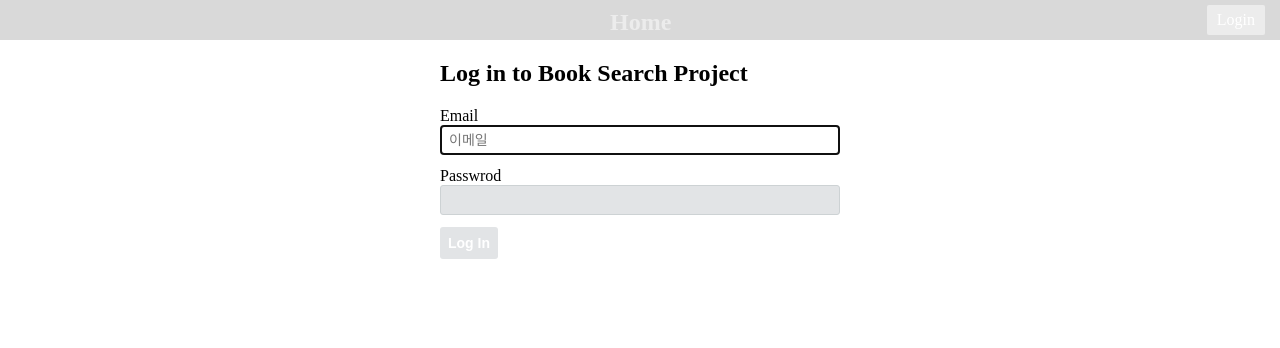
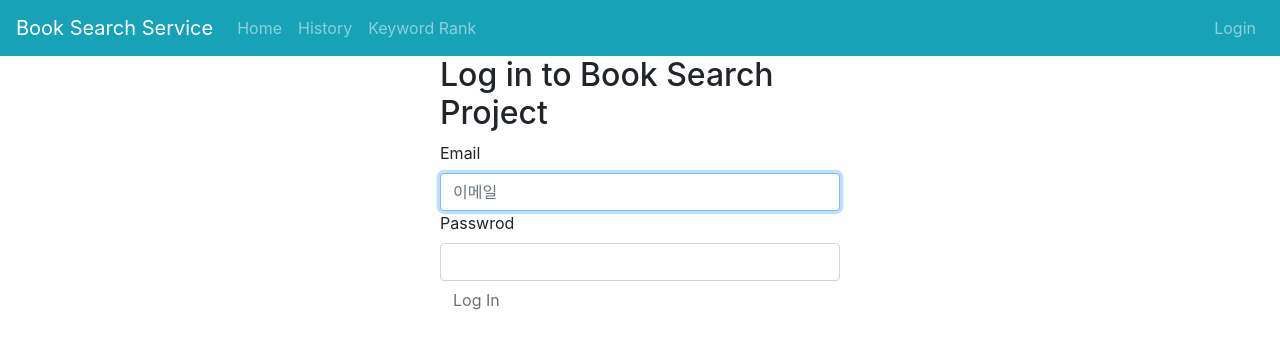
Before and after one commit to ksr332004/book-search-service, a Vue app in the folder frontend/: page /login in a window 1280 px wide. Shown: the top 348 px of the page. Built offline with nearby package versions, Linux system fonts and the light colour scheme.

Commit message:
update: Bootstrap 적용

```diff
--- a/frontend/package.json
+++ b/frontend/package.json
@@ -9,6 +9,7 @@
   },
   "dependencies": {
     "axios": "^0.19.0",
+    "bootstrap-vue": "^2.0.0-rc.27",
     "core-js": "^2.6.5",
     "save": "^2.4.0",
     "vue": "^2.6.10",
--- a/frontend/src/App.vue
+++ b/frontend/src/App.vue
@@ -1,7 +1,7 @@
 <template>
   <div id="app">
     <Navbar />
-    <router-view class="container" />
+    <router-view />
   </div>
 </template>
 
@@ -14,53 +14,3 @@ export default {
   }
 }
 </script>
-
-<style>
-html, body, #app {
-  height: 100%;
-  margin: 0px;
-}
-#app {
-  display: flex;
-  flex-direction: column;
-}
-.container {
-  flex-grow: 1;
-  position: relative;
-}
-.btn {
-  border-radius: 3px;
-  padding: 6px 8px;
-  background-color: #e2e4e6;
-  border: none;
-  display: inline-block;
-  color: #fff;
-  font-size: 14px;
-  line-height: 20px;
-  font-weight: 700;
-  cursor: pointer;
-}
-.btn-success {
-  background-color: #5aac44;
-  box-shadow: 0 1px 0 #519839;
-}
-.form-control {
-  width: 100%;
-  box-sizing: border-box;
-  background-color: #e2e4e6;
-  border: 1px solid #cdd2d4;
-  border-radius: 3px;
-  display: block;
-  margin-bottom: 12px;
-  padding: 6px 8px;
-  transition: background-color .3s;
-}
-input[type=text].form-control,
-input[type=password].form-control,
-textarea.form-control {
-  font-size: 14px;
-}
-.form-control:focus {
-  background-color: #fff;
-}
-</style>
--- a/frontend/src/components/Navbar.vue
+++ b/frontend/src/components/Navbar.vue
@@ -1,13 +1,25 @@
 <template>
-  <nav class="header">
-    <div class="header-logo">
-      <router-link to="/">Home</router-link>
-    </div>
-    <div class="header-auth">
-      <a href="" v-if="isAuth" @click.prevent="logout">Logout</a>
-      <router-link v-else to="/login">Login</router-link>
-    </div>
-  </nav>
+  <b-navbar toggleable="lg" type="dark" variant="info">
+
+    <b-navbar-brand>Book Search Service</b-navbar-brand>
+
+    <b-collapse id="nav-collapse" is-nav>
+
+      <b-navbar-nav>
+        <b-nav-item to="/">Home</b-nav-item>
+        <b-nav-item href="/">History</b-nav-item>
+        <b-nav-item href="/">Keyword Rank</b-nav-item>
+      </b-navbar-nav>
+
+      <!-- Right aligned nav items -->
+      <b-navbar-nav class="ml-auto">
+        <b-nav-item href="" v-if="isAuth" @click.prevent="logout">Logout</b-nav-item>
+        <b-nav-item v-else to="/login">Login</b-nav-item>
+      </b-navbar-nav>
+
+    </b-collapse>
+
+  </b-navbar>
 </template>
 
 <script>
@@ -27,48 +39,3 @@ export default {
   }
 }
 </script>
-
-<style>
-.header {
-  flex: none;
-  background-color: rgba(0,0,0,.15);
-  height: 32px;
-  padding: 4px;
-}
-.header a {
-  display: block;
-  height: 30px;
-  line-height: 30px;
-  text-decoration: none;
-  color: rgba(255,255,255,.5);
-}
-.header-logo {
-  position: absolute;
-  left: 50%;
-  top: 7px;
-  margin-left: -30px;
-  text-align: center;
-  font-weight: bolder;
-  font-size: 24px;
-}
-.header-logo a:hover,
-.header-logo a:focus {
-  color: rgba(255,255,255,.9);
-}
-.header-auth {
-  position: absolute;
-  right: 15px;
-  top: 5px;
-}
-.header-auth a {
-  border-radius: 2px;
-  padding: 0 10px;
-  background-color: rgba(255,255,255, .5);
-  color: white;
-  transition: all .3s;
-}
-.header-auth a:hover,
-.header-auth a:focus {
-  background-color: rgba(255,255,255, .3);
-}
-</style>
--- a/frontend/src/main.js
+++ b/frontend/src/main.js
@@ -1,6 +1,12 @@
 import Vue from 'vue'
 import router from './router'
+import BootstrapVue from 'bootstrap-vue'
 import App from './App.vue'
+
+import 'bootstrap/dist/css/bootstrap.css'
+import 'bootstrap-vue/dist/bootstrap-vue.css'
+
+Vue.use(BootstrapVue)
 
 new Vue({
   el: '#app',
```
Also changed, not shown: 2 other files (tests, documents, lock files or other folders).
